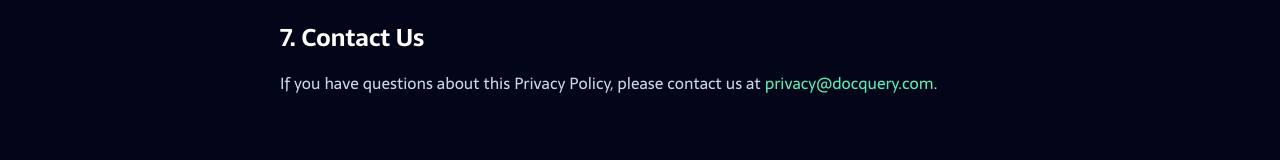
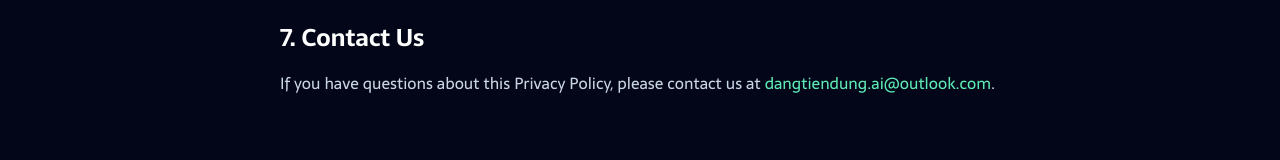
Before and after one commit to dangtiendungai/DocQuery, a Next.js app: page /privacy in a window 1280 px wide. Shown: the part 1633-1793 px from the top of the page. Built offline with nearby package versions, Linux system fonts and the light colour scheme; no server answers.

Commit message:
chore: update email contact addresses across multiple pages to a single email for consistency

```diff
--- a/app/careers/[slug]/page.tsx
+++ b/app/careers/[slug]/page.tsx
@@ -263,7 +263,7 @@ export default function CareerDetailPage({
 
           <div className="mt-8 flex flex-col gap-4 sm:flex-row">
             <a
-              href={`mailto:careers@docquery.com?subject=Application: ${role.title}`}
+              href={`mailto:dangtiendung.ai@outlook.com?subject=Application: ${role.title}`}
               className="inline-flex items-center justify-center rounded-full bg-emerald-400 px-6 py-3 text-sm font-semibold text-slate-950 transition hover:bg-emerald-300 focus:outline-none focus-visible:ring-2 focus-visible:ring-emerald-400/60 focus-visible:ring-offset-2 focus-visible:ring-offset-slate-950 cursor-pointer w-full sm:w-auto"
             >
               Apply for this role
--- a/app/privacy/page.tsx
+++ b/app/privacy/page.tsx
@@ -114,10 +114,10 @@ export default function PrivacyPage() {
               If you have questions about this Privacy Policy, please contact us
               at{" "}
               <a
-                href="mailto:privacy@docquery.com"
+                href="mailto:dangtiendung.ai@outlook.com"
                 className="text-emerald-300 hover:text-emerald-200"
               >
-                privacy@docquery.com
+                dangtiendung.ai@outlook.com
               </a>
               .
             </p>
--- a/app/status/page.tsx
+++ b/app/status/page.tsx
@@ -167,7 +167,7 @@ export default function StatusPage() {
           </p>
           <div className="mt-4 flex flex-col gap-3 sm:flex-row">
             <a
-              href="mailto:status@docquery.com?subject=Subscribe to Status Updates"
+              href="mailto:dangtiendung.ai@outlook.com?subject=Subscribe to Status Updates"
               className="inline-flex items-center justify-center rounded-full border border-white/15 bg-white/5 px-6 py-3 text-sm font-semibold text-slate-200 transition hover:border-white/30 hover:text-white"
             >
               Subscribe via Email
--- a/app/terms/page.tsx
+++ b/app/terms/page.tsx
@@ -146,10 +146,10 @@ export default function TermsPage() {
             <p className="mt-4 text-slate-300 leading-relaxed">
               Questions about the Terms of Service should be sent to us at{" "}
               <a
-                href="mailto:legal@docquery.com"
+                href="mailto:dangtiendung.ai@outlook.com"
                 className="text-emerald-300 hover:text-emerald-200"
               >
-                legal@docquery.com
+                dangtiendung.ai@outlook.com
               </a>
               .
             </p>
```
